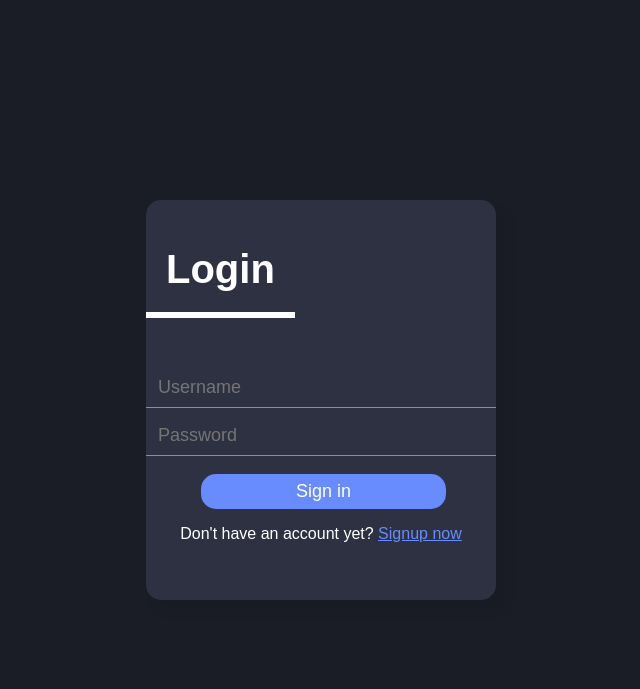
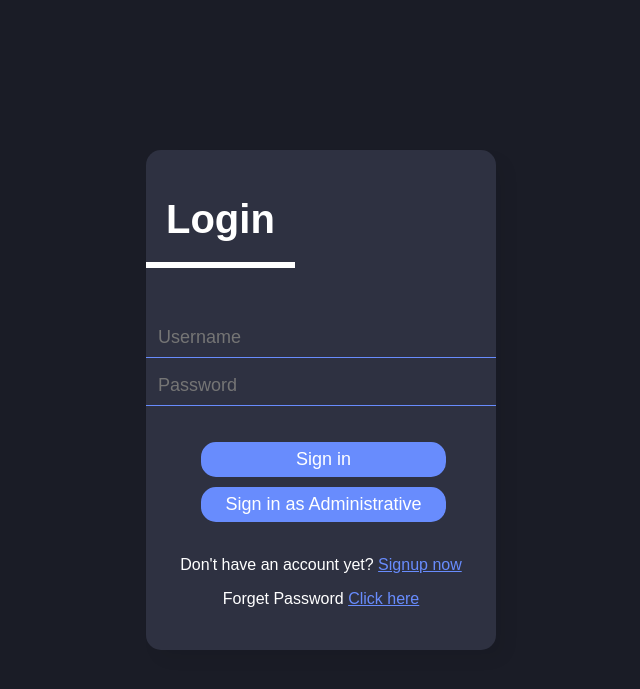
Before and after one commit to shehabadel/Instagram-Clone-IPP, a PHP site: page /pages/Login/Login.html in a window 1280 px wide. Shown: the top 689 px of the page, without its empty margins (319-959 px from the left). Run offline with PHP 8.4, Linux system fonts and the light colour scheme.

Commit message:
added administrative button and forget password tab

```diff
--- a/pages/Login/Login.css
+++ b/pages/Login/Login.css
@@ -26,7 +26,7 @@ body{
     color: var(--main-text-color);
     background-color: var(--main-post);
     width: 350px;
-    height: 400px;
+    height: 500px;
     border-radius: 15px;
     box-shadow: 10px 10px 15px rgba(0,0,0,0.05);
 
@@ -75,7 +75,20 @@ body{
     margin-top: 10px;
     border-radius: 15px;
   }
-
+  .btn2{
+    width: 70%;
+    justify-content: center;
+    align-items: center;
+    background-color: var(--main-button);
+    border: 2px solid var(--main-button);
+    color: white;
+    padding: 5px;
+    font-size: 18px;
+    cursor: pointer;
+    margin-left: 55px;
+    margin-top: 10px;
+    border-radius: 15px;
+  }
 a{
     color: var(--main-button);
     text-decoration: underline;
--- a/pages/Login/Login.html
+++ b/pages/Login/Login.html
@@ -18,10 +18,13 @@
       <i class="lock"></i>
       <input type="password" placeholder="Password">
     </div>
-
+    <br>
     <input type="button" class="btn" value="Sign in" >
+    <input type="button" class="btn2" value="Sign in as Administrative" >
+    <br>
+    <br>
     <p style="text-align: center;">Don't have an account yet?  <a href="../Signup/Signup.html"> Signup now</a></p>
-
+    <p style="text-align: center;">Forget Password <a href="../Signup/Signup.html"> Click here</a></p>
   </div>
 </body>
 
```
